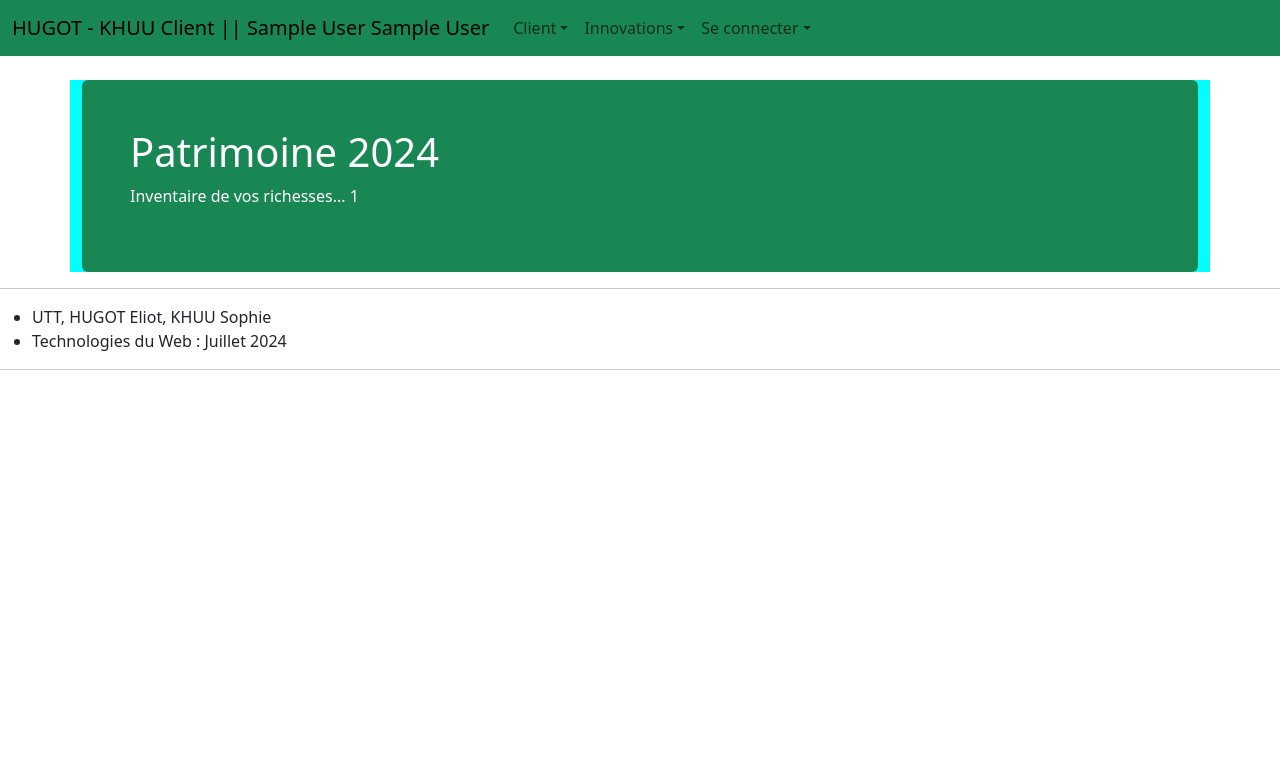
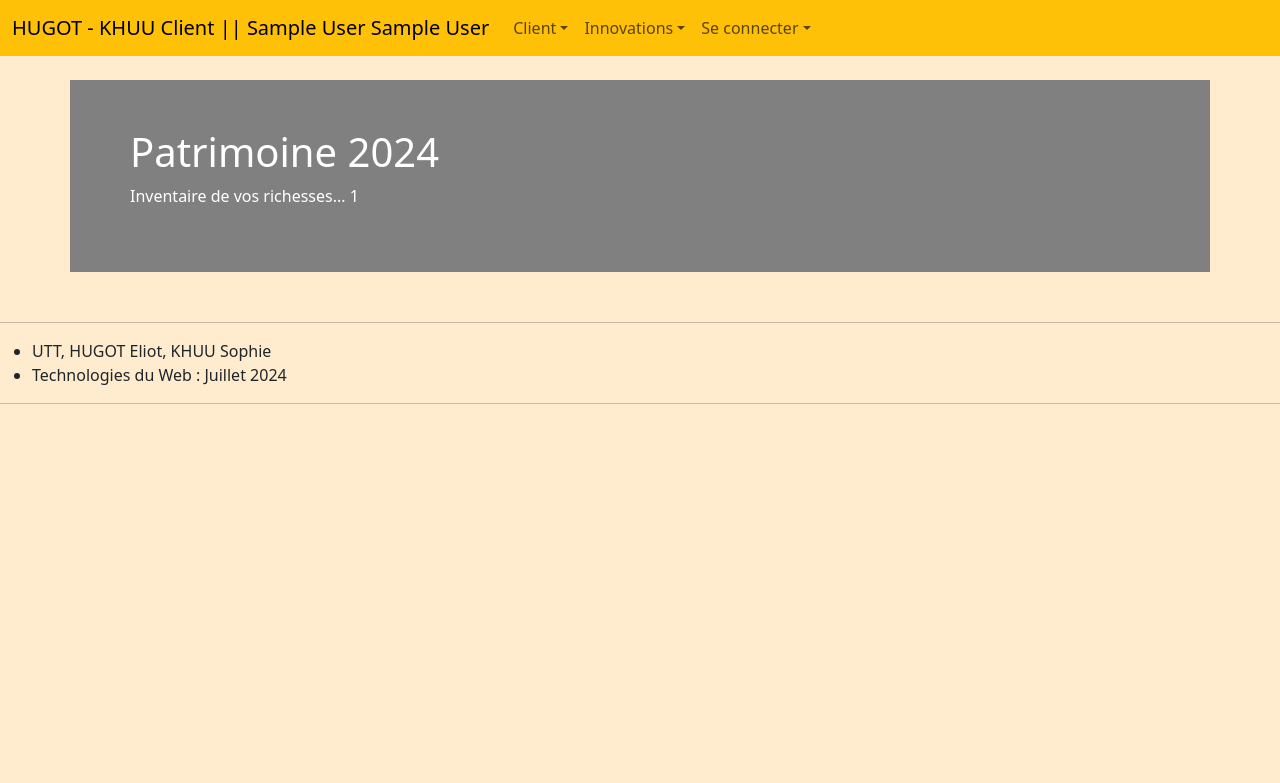
Before and after one commit to SophieKhuu/LO07_projet, a PHP site: page /app/router/router.php in a window 1280 px wide. Shown: the top 783 px of the page. Run offline with PHP 8.4, Linux system fonts and the light colour scheme; the visitor is signed in with stand-in values (Sample User, id 1); data that the repository does not hold is empty.

Commit message:
Changement Des couleurs et de la présentation

```diff
--- a/app/view/Menu/viewLogin.php
+++ b/app/view/Menu/viewLogin.php
@@ -8,7 +8,7 @@ require ($root . '/app/view/fragment/fragmentHeader.html');
 
 <body>
   <div class="container">
-      <h1 class="text-danger"></h1>
+      <h1 class="text-info"> Formulaire de connexion</h1>
     <?php
       include $root . '/app/view/fragment/fragmentMenu.php';
     ?>
--- a/app/view/fragment/fragmentFooter.html
+++ b/app/view/fragment/fragmentFooter.html
@@ -2,10 +2,12 @@
 <!-- ----- début fragmentCavefooter.html -->
 <p/>
 <hr/>
+<footer>
 <ul>
   <li>UTT, HUGOT Eliot, KHUU Sophie </li>
   <li>Technologies du Web : Juillet 2024</li>
 </ul>
+</footer>
 <hr/>
 
 <!-- ----- fin fragmentCavefooter.html -->
--- a/app/view/fragment/fragmentHeader.html
+++ b/app/view/fragment/fragmentHeader.html
@@ -13,12 +13,13 @@
         crossorigin="anonymous">
     <style>
       body {
-          background-color: white;
+          background-color: blanchedalmond;
       }
 
       .container {
           margin-top: 80px;
-          background-color: cyan;
+          margin-bottom: 50px;
+          background-color: gray;
           width: 90%;
       }
     </style>
--- a/app/view/fragment/fragmentMenu.php
+++ b/app/view/fragment/fragmentMenu.php
@@ -1,7 +1,7 @@
 
 <!-- ----- début fragmentCaveMenu -->
 
-<nav class="navbar navbar-expand-lg bg-success fixed-top">
+<nav class="navbar navbar-expand-lg bg-warning fixed-top">
   <div class="container-fluid">
     <a class="navbar-brand" href="router.php?action='menu'">HUGOT - KHUU
             <?php
--- a/app/view/viewMenu.php
+++ b/app/view/viewMenu.php
@@ -7,7 +7,7 @@ include 'fragment/fragmentHeader.html'; ?>
     <?php
     include 'fragment/fragmentMenu.php';
     ?>
-    <div class="mt-4 p-5 bg-success text-white rounded">
+    <div class="mt-4 p-5 text-white rounded">
     <h1>Patrimoine 2024 </h1>
     <p>Inventaire de vos richesses... <?php echo   $_SESSION['login']?></p>
     </div>
```
